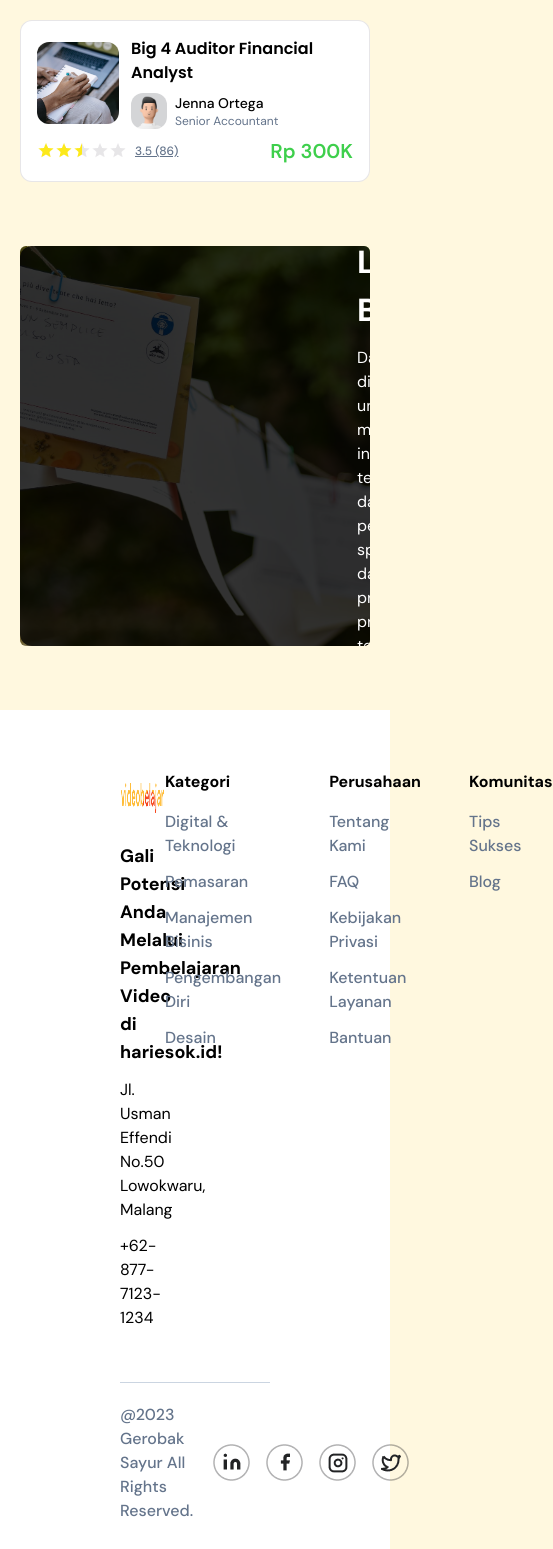
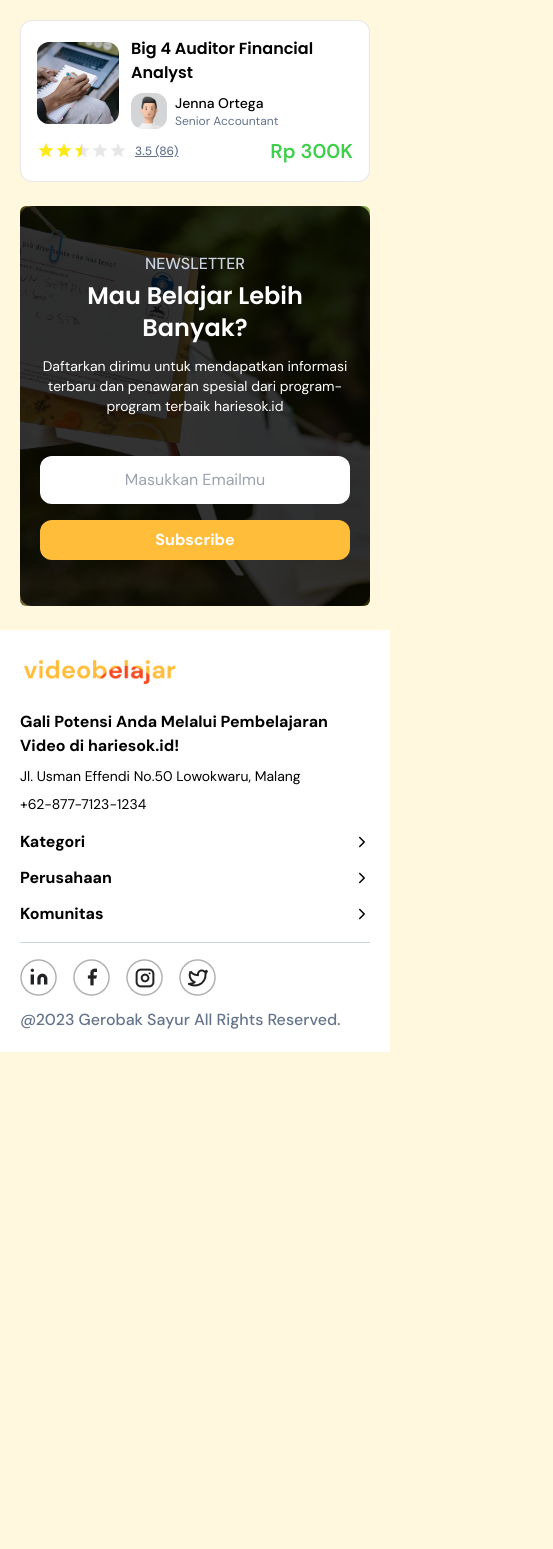
Before and after one commit to heyymasud/video-belajar-website, a React (Vite) app: page / in a window 390 px wide. Shown: the part 2199-3748 px from the top of the page, 553 px wide, since content can reach past the window. After the commit the page ends 3251 px from the top, so only its background shows below. Built offline with nearby package versions, Linux system fonts and the light colour scheme; the HTML template or start-up script is replaced by a standard one.

Commit message:
finish responsive beranda

```diff
--- /dev/null
+++ b/src/Components/Layouts/MainFooter/index.jsx
@@ -0,0 +1,101 @@
+import { useState } from "react";
+import footer from "../../../Data/footer";
+import { IoIosArrowForward } from "react-icons/io";
+
+const MainFooter = () => {
+  const [dropDown1, setDropDown1] = useState(false);
+  const [dropDown2, setDropDown2] = useState(false);
+  const [dropDown3, setDropDown3] = useState(false);
+
+  return (
+    <footer className="flex flex-col w-full h-auto p-5 xl:px-[120px] xl:py-[60px] bg-white gap-4 xl:gap-5">
+      <section className="flex xl:justify-between flex-col xl:flex-row gap-4 xl:gap-0">
+        <section className="flex flex-col gap-4 xl:w-[30%]">
+          <img className="xl:w-[204px] w-40" src={footer.logo} alt="logo" />
+          <section className="flex flex-col gap-2 xl:gap-3">
+            <p className="text-base xl:text-lg font-bold">{footer.motto}</p>
+            <p className="text-sm xl:text-base">{footer.address}</p>
+            <p className="text-sm xl:text-base">{footer.phone}</p>
+          </section>
+        </section>
+        <section className="flex gap-3 xl:gap-12 xl:flex-row flex-col">
+          <section className="flex flex-col gap-4">
+            <button
+              type="button"
+              className="flex justify-between items-center"
+              onClick={() => setDropDown1(!dropDown1)}
+            >
+              <span className="font-bold ">Kategori</span>
+              <IoIosArrowForward className="xl:hidden" />
+            </button>
+            <ul
+              className={`xl:flex flex-col gap-3 ${
+                dropDown1 ? "flex" : "hidden"
+              }`}
+            >
+              {footer.kategori.map((item, index) => (
+                <li className="text-slate-500 font-medium" key={index}>
+                  {item}
+                </li>
+              ))}
+            </ul>
+          </section>
+          <section className="flex flex-col gap-4">
+            <button
+              type="button"
+              className="flex justify-between items-center"
+              onClick={() => setDropDown2(!dropDown2)}
+            >
+              <span className="font-bold ">Perusahaan</span>
+              <IoIosArrowForward className="xl:hidden" />
+            </button>
+            <ul className={`xl:flex flex-col gap-3 ${
+                dropDown2 ? "flex" : "hidden"
+              }`}>
+              {footer.perusahaan.map((item, index) => (
+                <li className="text-slate-500 font-medium" key={index}>
+                  {item}
+                </li>
+              ))}
+            </ul>
+          </section>
+          <section className="flex flex-col gap-4">
+          <button
+              type="button"
+              className="flex justify-between items-center"
+              onClick={() => setDropDown3(!dropDown3)}
+            >
+              <span className="font-bold ">Komunitas</span>
+              <IoIosArrowForward className="xl:hidden" />
+            </button>
+            <ul className={`xl:flex flex-col gap-3 ${
+                dropDown3 ? "flex" : "hidden"
+              }`}>
+              {footer.komunitas.map((item, index) => (
+                <li className="text-slate-500 font-medium" key={index}>
+                  {item}
+                </li>
+              ))}
+            </ul>
+          </section>
+        </section>
+      </section>
+      <section className="xl:pt-8 border-b border-slate-300" />
+      <section className="xl:relative flex xl:justify-between xl:items-center flex-col xl:flex-row gap-3 xl:gap-0">
+        <section className="xl:absolute xl:right-0 flex gap-4">
+          {footer.socialMedia.map((item, index) => (
+              <img
+              className="cursor-pointer"
+              src={item}
+              alt="social media"
+              key={index}
+            />
+        ))}
+        </section>
+        <p className="text-slate-500 font-medium">{footer.copyright}</p>
+      </section>
+    </footer>
+  );
+};
+
+export default MainFooter;
--- a/src/Pages/Beranda/index.jsx
+++ b/src/Pages/Beranda/index.jsx
@@ -2,7 +2,7 @@ import { useState } from "react";
 import Button from "../../Components/Elements/Button";
 import Navbar from "../../Components/Layouts/Navbar";
 import main from "../../Data/mainData";
-import footer from "../../Data/footer";
+import MainFooter from "../../Components/Layouts/MainFooter";
 
 const Beranda = () => {
   const { heroHeader, mainHeader, mainCard, heroFooter } = main;
@@ -128,7 +128,7 @@ const Beranda = () => {
           </main>
         </main>
         <section
-          className={`relative w-full h-[400px] rounded-md my-16 overflow-hidden`}
+          className={`relative w-full h-[400px] rounded-md my-6 xl:my-16 overflow-hidden`}
         >
           <img
             className="w-full h-full absolute object-cover -z-10"
@@ -136,90 +136,33 @@ const Beranda = () => {
             alt="hero-footer"
           />
           <section
-            className={`flex flex-col justify-center bg-[#000000CC] h-full w-full px-[337px] gap-10 text-white text-center rounded-xl`}
+            className={`flex flex-col justify-center bg-[#000000CC] h-full w-full px-5 xl:px-[337px] gap-10 text-white text-center rounded-xl`}
           >
             <section className="flex flex-col gap-1">
-              <h3 className="font-medium text-lg text-slate-300">
+              <h3 className="font-medium text-base xl:text-lg text-slate-300">
                 {heroFooter.titleSection}
               </h3>
               <section className="flex flex-col gap-3">
-                <h2 className="font-pop font-semibold text-[32px]">
+                <h2 className="font-pop font-semibold text-2xl xl:text-[32px]">
                   {heroFooter.title}
                 </h2>
-                <p>{heroFooter.subtitle}</p>
+                <p className="text-sm xl:text-base">{heroFooter.subtitle}</p>
               </section>
             </section>
-            <section className="relative">
+            <section className="xl:relative flex flex-col gap-4 xl:block">
               <input
-                className="rounded-xl px-8 py-[18px] w-full"
+                className="rounded-xl xl:px-8 py-3 xl:py-[18px] w-full text-center xl:text-left"
                 type="text"
                 placeholder="Masukkan Emailmu"
               />
-              <Button className="bg-secondary-500 px-6 absolute top-1/2 right-2 -translate-y-1/2">
+              <Button className="bg-secondary-500 px-6 static xl:absolute xl:top-1/2 xl:right-2 xl:-translate-y-1/2">
                 {heroFooter.button}
               </Button>
             </section>
           </section>
         </section>
       </main>
-      <footer className="flex flex-col w-full h-auto px-[120px] py-[60px] bg-white gap-5">
-        <section className="flex justify-between">
-          <section className="flex flex-col gap-4 w-[30%]">
-            <img className="w-[204px] h-14" src={footer.logo} alt="logo" />
-            <section className="flex flex-col gap-3">
-              <p className="text-lg font-bold">{footer.motto}</p>
-              <p>{footer.address}</p>
-              <p>{footer.phone}</p>
-            </section>
-          </section>
-          <section className="flex gap-12">
-            <section className="flex flex-col gap-4">
-              <p className="font-bold">Kategori</p>
-              <ul className="flex flex-col gap-3">
-                {footer.kategori.map((item, index) => (
-                  <li className="text-slate-500 font-medium" key={index}>
-                    {item}
-                  </li>
-                ))}
-              </ul>
-            </section>
-            <section className="flex flex-col gap-4">
-              <p className="font-bold">Perusahaan</p>
-              <ul className="flex flex-col gap-3">
-                {footer.perusahaan.map((item, index) => (
-                  <li className="text-slate-500 font-medium" key={index}>
-                    {item}
-                  </li>
-                ))}
-              </ul>
-            </section>
-            <section className="flex flex-col gap-4">
-              <p className="font-bold">Komunitas</p>
-              <ul className="flex flex-col gap-3">
-                {footer.komunitas.map((item, index) => (
-                  <li className="text-slate-500 font-medium" key={index}>
-                    {item}
-                  </li>
-                ))}
-              </ul>
-            </section>
-          </section>
-        </section>
-        <section className="pt-8 border-b border-slate-300" />
-        <section className="flex justify-between items-center">
-          <p className="text-slate-500 font-medium">{footer.copyright}</p>
-          <section className="flex gap-4">
-            {footer.socialMedia.map((item, index) => (
-              <img
-                className="cursor-pointer"
-                src={item}
-                alt="social media"
-                key={index}
-              />
-            ))}
-          </section>
-        </section>
-      </footer>
+      <MainFooter />
     </>
   );
 };
```
